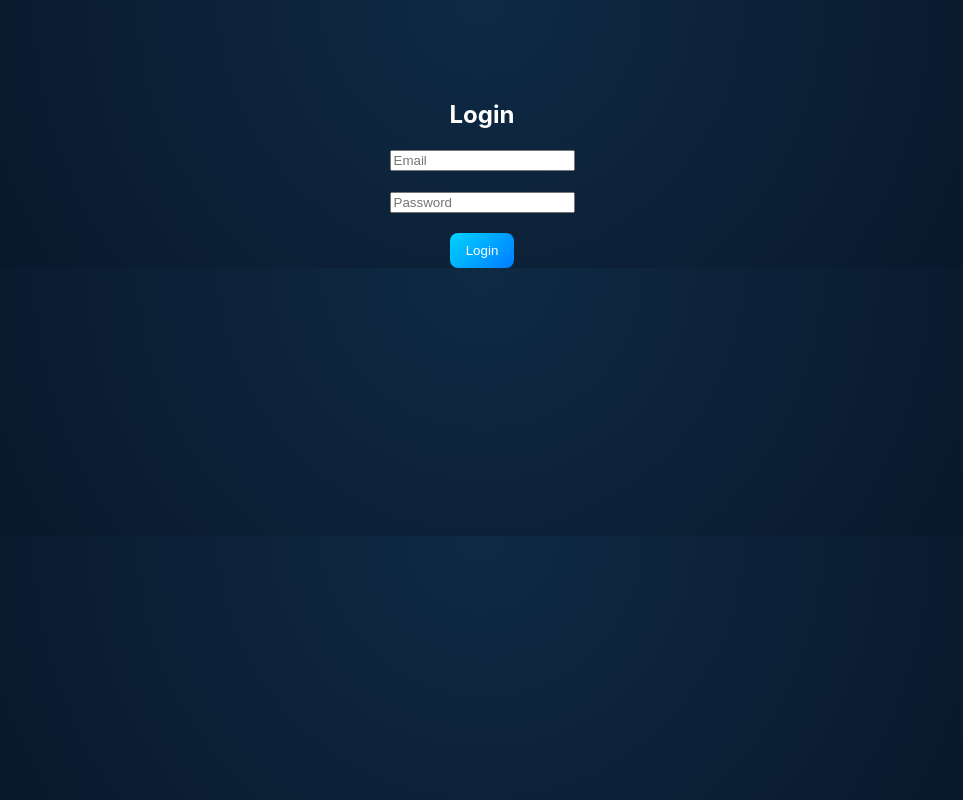
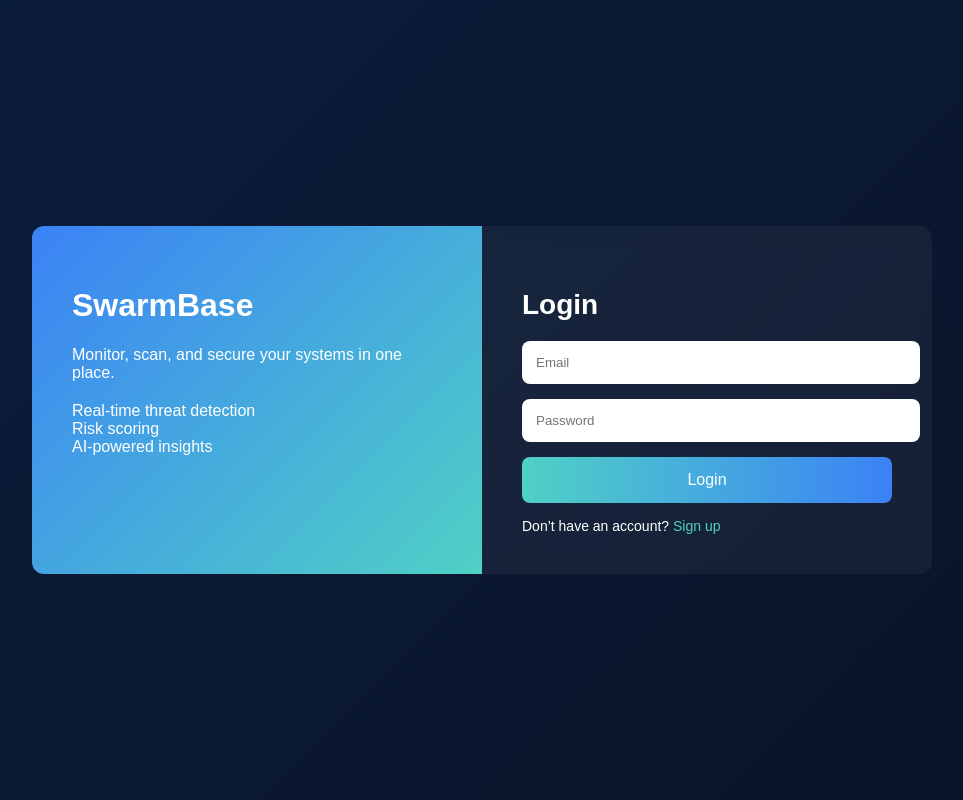
Before and after one commit to Bxk756/Swarmbase, a website: page public/login.html in a window 1280 px wide. Shown: the whole page, without its empty margins (158-1121 px from the left). Drawn offline with Linux system fonts and the light colour scheme.

Commit message:
upgrade login UI and legal pages

```diff
--- a/public/login.html
+++ b/public/login.html
@@ -1,17 +1,143 @@
 <!DOCTYPE html>
-<html>
+<html lang="en">
 <head>
-<link rel="stylesheet" href="components.css">
+<meta charset="UTF-8"/>
+<meta name="viewport" content="width=device-width, initial-scale=1.0"/>
+<title>Login | SwarmBase</title>
+
+<style>
+body {
+  margin: 0;
+  font-family: Arial, sans-serif;
+  background: linear-gradient(135deg,#0b1e3d,#091326);
+  display: flex;
+  justify-content: center;
+  align-items: center;
+  height: 100vh;
+  color: white;
+}
+
+.container {
+  display: flex;
+  width: 900px;
+  background: rgba(255,255,255,0.05);
+  border-radius: 12px;
+  overflow: hidden;
+  backdrop-filter: blur(10px);
+}
+
+.left {
+  flex: 1;
+  padding: 40px;
+  background: linear-gradient(135deg,#3b82f6,#4fd1c5);
+}
+
+.left h1 {
+  font-size: 32px;
+}
+
+.left p {
+  margin-top: 20px;
+  font-size: 16px;
+}
+
+.right {
+  flex: 1;
+  padding: 40px;
+}
+
+h2 {
+  font-size: 28px;
+  margin-bottom: 20px;
+}
+
+input {
+  width: 100%;
+  padding: 14px;
+  margin-bottom: 15px;
+  border-radius: 8px;
+  border: none;
+}
+
+button {
+  width: 100%;
+  padding: 14px;
+  background: linear-gradient(90deg,#4fd1c5,#3b82f6);
+  border: none;
+  border-radius: 8px;
+  color: white;
+  font-size: 16px;
+  cursor: pointer;
+}
+
+button:hover {
+  opacity: 0.9;
+}
+
+.link {
+  margin-top: 15px;
+  font-size: 14px;
+}
+
+.link a {
+  color: #4fd1c5;
+  text-decoration: none;
+}
+</style>
 </head>
 
 <body>
 
-<div style="text-align:center;margin-top:100px;">
-<h2>Login</h2>
-<input placeholder="Email"><br><br>
-<input placeholder="Password"><br><br>
-<button class="btn">Login</button>
+<div class="container">
+
+  <div class="left">
+    <h1>SwarmBase</h1>
+    <p>
+      Monitor, scan, and secure your systems in one place.
+    </p>
+    <p>
+      Real-time threat detection<br>
+      Risk scoring<br>
+      AI-powered insights
+    </p>
+  </div>
+
+  <div class="right">
+    <h2>Login</h2>
+
+    <input type="email" placeholder="Email" id="email"/>
+    <input type="password" placeholder="Password" id="password"/>
+
+    <button onclick="login()">Login</button>
+
+    <div class="link">
+      Don’t have an account? <a href="/signup.html">Sign up</a>
+    </div>
+  </div>
+
 </div>
+
+<script>
+async function login() {
+  const email = document.getElementById("email").value
+  const password = document.getElementById("password").value
+
+  const res = await fetch("/auth/login", {
+    method: "POST",
+    headers: { "Content-Type": "application/json" },
+    body: JSON.stringify({ email, password })
+  })
+
+  const data = await res.json()
+
+  if (data.accessToken) {
+    localStorage.setItem("token", data.accessToken)
+    window.location.href = "/dashboard"
+  } else {
+    alert(data.error || "Login failed")
+  }
+}
+</script>
 
 </body>
 </html>
```
Also changed, not shown: public/privacy.html (+96 -9 lines), public/terms.html (+70 -8 lines).
